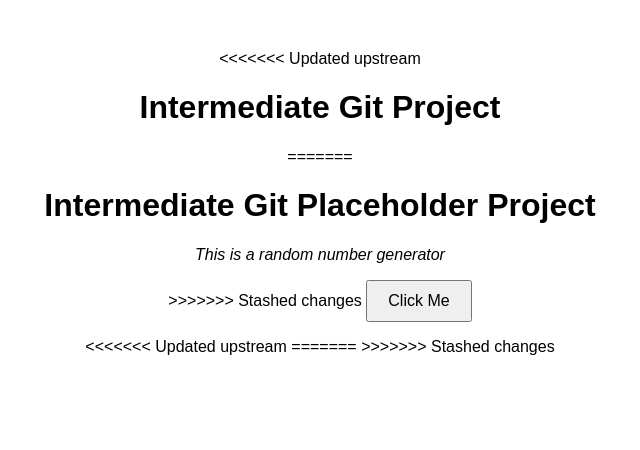
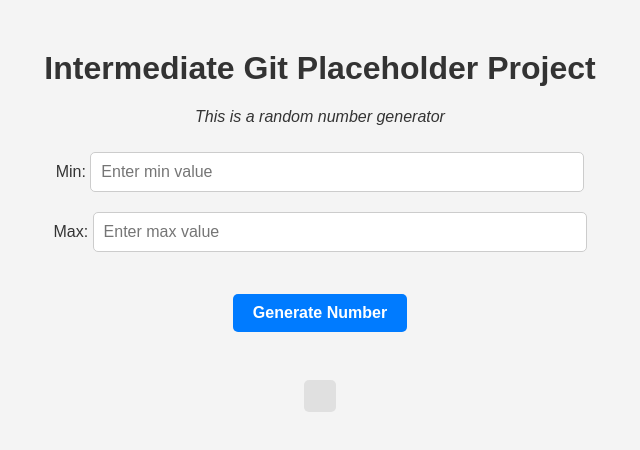
Before and after one commit to NinJB/intermediate-git-project, a plain HTML site: page index.html in a window 1280 px wide. Shown: the whole page, without its empty margins (320-960 px from the left). Drawn offline with Linux system fonts and the light colour scheme.

Commit message:
Release v2.0.0 - User input for min/max and improved UI

```diff
--- a/hotfix/security-fix.js
+++ b/hotfix/security-fix.js
@@ -1,8 +1,8 @@
-/********************************************************************************************************/
+/******************************************************************************************************/
 
-/* security-fix.js - makes sure that the number cannot be biased or its authenticity is reliable. */
+/* security-fix.js - ensures that the random number generation is secure and unbiased. */
 
-/********************************************************************************************************/
+/******************************************************************************************************/
 
 /**
  * Generates a cryptographically secure random number between min and max.
@@ -12,7 +12,7 @@
  * @returns {number} - A secure random number in the given range
  */
 
-/********************************************************************************************************/
+/******************************************************************************************************/
 
 function getSecureRandomNumber(min, max) {
     if (typeof min !== "number" || typeof max !== "number") {
@@ -29,11 +29,24 @@ function getSecureRandomNumber(min, max) {
     return Math.floor(randomNumber * (max - min) + min);
 }
 
-/********************************************************************************************************/
+/******************************************************************************************************/
 
-/* Example usage */
-console.log(getSecureRandomNumber(1, 100)); // Secure number between 1 and 100
+/* Example usage connected with user input */
+document.addEventListener('DOMContentLoaded', () => {
+    const button = document.getElementById('actionButton');
+    button.addEventListener('click', () => {
+        const min = parseInt(document.getElementById('minValue').value, 10);
+        const max = parseInt(document.getElementById('maxValue').value, 10);
+
+        if (isNaN(min) || isNaN(max) || min >= max) {
+            console.error("Invalid input: Please enter a valid range.");
+            return;
+        }
+
+        console.log(`Generated Secure Number: ${getSecureRandomNumber(min, max)}`);
+    });
+});
 
 export { getSecureRandomNumber };
 
-/********************************************************************************************************/
+/******************************************************************************************************/
--- a/index.html
+++ b/index.html
@@ -10,24 +10,25 @@
 </head>
 
 <body>
-<<<<<<< Updated upstream
-    <h1>Intermediate Git Project</h1>
-=======
     <!--This is only a dummy project for showcasing the intermediate git project output-->
     <h1>Intermediate Git Placeholder Project</h1>
     <p><i>This is a random number generator</i></p>
->>>>>>> Stashed changes
-    <button id="actionButton">Click Me</button>
-    <p id="message"></p>
 
-<<<<<<< Updated upstream
-    <script src="src/utils.js"></script>
-    <script src="src/ui.js"></script>
-    <script src="src/main.js"></script>
-=======
+    <div class="input_minimum">
+        <label for="minValue">Min:</label>
+        <input type="number" id="minValue" placeholder="Enter min value">
+    </div>
+
+    <div class="input_maximum">
+        <label for="maxValue">Max:</label>
+        <input type="number" id="maxValue" placeholder="Enter max value">
+    </div>
+
+    <button id="actionButton">Generate Number</button>
+    <p id="messageDisplay"></p>
+
     <!--Javascript in module from src-->
     <script type="module" src="src/main.js"></script>
->>>>>>> Stashed changes
 </body>
 
 </html>
--- a/src/main.js
+++ b/src/main.js
@@ -1,17 +1,25 @@
-/********************************************************************************************************/
+/******************************************************************************************************/
 
+import { updateMessage } from './ui.js';
 import { getRandomNumber } from './utils.js';
-import { updateMessage } from './ui.js';
 
-/********************************************************************************************************/
+/******************************************************************************************************/
 
 document.addEventListener('DOMContentLoaded', () => {
     const button = document.getElementById('actionButton');
 
     button.addEventListener('click', () => {
-        const randomNumber = getRandomNumber(); // Get a secure number
+        const min = parseInt(document.getElementById('minValue').value, 10);
+        const max = parseInt(document.getElementById('maxValue').value, 10);
+
+        if (isNaN(min) || isNaN(max) || min >= max) {
+            updateMessage("Invalid input: Please enter a valid range.");
+            return;
+        }
+
+        const randomNumber = getRandomNumber(min, max);
         updateMessage(`Secure Random Number: ${randomNumber}`);
     });
 });
 
-/********************************************************************************************************/
+/******************************************************************************************************/
--- a/src/utils.js
+++ b/src/utils.js
@@ -1,15 +1,15 @@
-/********************************************************************************************************/
+/******************************************************************************************************/
 
-import { getSecureRandomNumber } from './security-fix.js';
+import { getSecureRandomNumber } from '../hotfix/security-fix.js';
 
-/********************************************************************************************************/
+/******************************************************************************************************/
 
-function getRandomNumber() {
-    return getSecureRandomNumber(1, 100); // Use the secure generator
+function getRandomNumber(min, max) {
+    return getSecureRandomNumber(min, max); // Use the secure generator
 }
 
-/********************************************************************************************************/
+/******************************************************************************************************/
 
 export { getRandomNumber };
 
-/********************************************************************************************************/
+/******************************************************************************************************/
--- a/styles/styles.css
+++ b/styles/styles.css
@@ -1,11 +1,59 @@
+/*General Styling*/
 body {
     font-family: Arial, sans-serif;
     text-align: center;
     margin: 50px;
+    background-color: #f4f4f4;
+    color: #333;
 }
 
+/*Input Fields*/
+input {
+    width: 40%;
+    padding: 10px;
+    margin: 10px 0;
+    border: 1px solid #ccc;
+    border-radius: 5px;
+    font-size: 16px;
+}
+
+/*Button Styling*/
 button {
     padding: 10px 20px;
     font-size: 16px;
+    font-weight: bold;
     cursor: pointer;
+    border: none;
+    background: #007BFF;
+    color: white;
+    border-radius: 5px;
+    transition: background 0.3s ease;
+    display: block;
+    justify-self: center;
+    margin: 2em;
 }
+
+button:hover {
+    background: #0056b3;
+}
+
+/*Message Display*/
+#messageDisplay {
+    font-size: 1em;
+    font-weight: bold;
+    margin-top: 1em;
+    padding: 1em;
+    background: #e0e0e0;
+    border-radius: 5px;
+    display: inline-block;
+}
+
+#input_minimum{
+    display: block;
+    justify-self: center;
+}
+
+#input_maximum{
+    display: block;
+    justify-self: center;
+}
```
Also changed, not shown: 2 other files.
